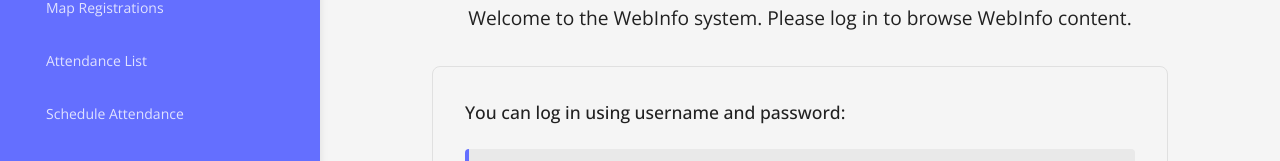
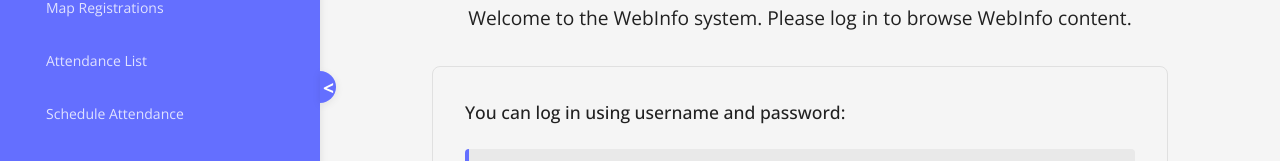
Before and after one commit to dominPS/Webinfo2, a React (Vite) app: page / in a window 1280 px wide. Shown: the part 313-474 px from the top of the page. Built offline with nearby package versions, Linux system fonts and the light colour scheme.

Commit message:
sidebar collapse

```diff
--- a/public/locales/pl/translation.json
+++ b/public/locales/pl/translation.json
@@ -61,5 +61,9 @@
     "login": "Zaloguj",
     "logout": "Wyloguj",
     "notifications": "Powiadomienia"
+  },
+  "sidebar": {
+    "collapseSidebar": "Zwiń pasek boczny",
+    "expandSidebar": "Rozwiń pasek boczny"
   }
 }
--- a/src/features/navigation/Sidebar.tsx
+++ b/src/features/navigation/Sidebar.tsx
@@ -106,6 +106,50 @@ const LogoutButton = styled.button`
   }
 `;
 
+const CollapseButton = styled.button`
+  position: absolute;
+  top: 50%;
+  right: -16px;
+  transform: translateY(-50%);
+  width: 16px;
+  height: 32px;
+  background: ${props => props.theme.colors.primary};
+  border: none;
+  border-radius: 0 16px 16px 0;
+  box-shadow: 0 2px 8px rgba(0,0,0,0.08);
+  display: flex;
+  align-items: center;
+  justify-content: flex-end;
+  cursor: pointer;
+  z-index: 2000;
+  transition: background 0.2s;
+  padding: 0;
+  &:hover {
+    background: ${props => props.theme.colors.primary};
+  }
+`;
+
+const CollapseIcon = styled.span`
+  display: block;
+  color: white;
+  font-size: 1.2rem;
+  font-weight: bold;
+  margin-right: 2px;
+  user-select: none;
+`;
+
+const CollapsedSidebarContainer = styled(SidebarContainer)`
+  width: 60px;
+  min-width: 60px;
+  max-width: 60px;
+  padding: 0;
+  align-items: center;
+  .logo {
+    justify-content: center;
+    padding: 0;
+  }
+`;
+
 interface NavItem {
   path: string;
   translationKey: string;
@@ -169,11 +213,27 @@ export const Sidebar: React.FC = () => {
     }
   };
 
+  const [collapsed, setCollapsed] = React.useState(false);
+
   return (
+    <>
+      {collapsed ? (
+        <CollapsedSidebarContainer>
+          <SidebarHeader className="logo" style={{ justifyContent: 'center', padding: 0, marginBottom: 0, height: '80px' }}>
+            <Logo onlyIcon />
+          </SidebarHeader>
+          <CollapseButton onClick={() => setCollapsed(false)} title={t('navigation.expandSidebar')}>
+            <CollapseIcon>{'>'}</CollapseIcon>
+          </CollapseButton>
+        </CollapsedSidebarContainer>
+      ) : (
         <SidebarContainer>
           <SidebarHeader>
             <Logo />
           </SidebarHeader>
+          <CollapseButton onClick={() => setCollapsed(true)} title={t('navigation.collapseSidebar')}>
+            <CollapseIcon>{'<'}</CollapseIcon>
+          </CollapseButton>
           <NavContainer>
             {navigationItems.map((item) => (
               <NavItem key={item.path} to={item.path}>
@@ -182,9 +242,12 @@ export const Sidebar: React.FC = () => {
                 })}
               </NavItem>
             ))}
-      </NavContainer>      <LogoutButton onClick={handleAuthAction}>
+          </NavContainer>
+          <LogoutButton onClick={handleAuthAction}>
             {isLoggedIn ? t('navigation.logout') : t('navigation.login')}
           </LogoutButton>
         </SidebarContainer>
+      )}
+    </>
   );
 };
--- a/src/shared/components/Logo.tsx
+++ b/src/shared/components/Logo.tsx
@@ -1,4 +1,5 @@
 import styled from '@emotion/styled';
+import React from 'react';
 
 const LogoWrapper = styled.div`
   display: flex;
@@ -16,7 +17,11 @@ const BrandSvg = styled.svg`
   height: 16px;
 `;
 
-export const Logo = () => {
+interface LogoProps {
+  onlyIcon?: boolean;
+}
+
+export const Logo: React.FC<LogoProps> = ({ onlyIcon }) => {
   return (
     <LogoWrapper>
       <LogoSvg viewBox="0 0 36 40" fill="none" xmlns="http://www.w3.org/2000/svg">
@@ -24,6 +29,7 @@ export const Logo = () => {
         <path d="M17.5295 10.1342L8.76475 15.2077V25.3419L0 20.2811V12.2173C0 10.9393 0.688933 9.7508 1.79888 9.11182L17.5295 0V10.1342Z" fill="white"/>
         <path d="M8.76475 25.3419L17.5295 30.4153L26.2943 25.3419V35.476L19.3284 39.5016C18.2184 40.1406 16.8533 40.1406 15.7434 39.5016L0 30.4153L8.76475 25.3419Z" fill="white"/>
       </LogoSvg>
+      {!onlyIcon && (
         <BrandSvg viewBox="0 0 78 16" fill="none" xmlns="http://www.w3.org/2000/svg">
           <path d="M3.09771 15.3642L0.354736 4.92332H2.75324L4.55212 12.5272L6.5934 6.20127V4.92332H8.4178L10.6887 12.5272L12.4876 4.92332H14.8606L12.1304 15.3642H9.87221L7.65232 8.53993L5.39415 15.3642H3.11047H3.09771Z" fill="white"/>
           <path d="M21.9668 15.5815C20.1552 15.5815 18.739 15.1342 17.7439 14.2396C16.7488 13.345 16.2512 11.9776 16.2512 10.1246C16.2512 8.45048 16.6722 7.13419 17.527 6.16294C18.3818 5.19169 19.6704 4.70607 21.3927 4.70607C22.9747 4.70607 24.1612 5.1278 24.9649 5.94569C25.7687 6.77636 26.1642 7.84984 26.1642 9.15336V11.0958H18.5349C18.6497 12.1054 19.0197 12.8083 19.6321 13.1917C20.2445 13.5751 21.1886 13.7668 22.4516 13.7668C22.9747 13.7668 23.5233 13.7157 24.0846 13.6134C24.646 13.5112 25.1308 13.3834 25.5391 13.2173V14.9808C25.067 15.1853 24.5312 15.3387 23.9188 15.4409C23.3064 15.5431 22.6685 15.5942 21.9796 15.5942L21.9668 15.5815ZM18.5349 9.52396H24.0591V8.79553C24.0591 8.07987 23.855 7.51757 23.4723 7.10863C23.0768 6.69968 22.4133 6.50799 21.4692 6.50799C20.3593 6.50799 19.5938 6.7508 19.1728 7.23642C18.7518 7.72205 18.5477 8.48882 18.5477 9.52396H18.5349Z" fill="white"/>
@@ -33,6 +39,7 @@ export const Logo = () => {
           <path d="M60.5853 15.3642V6.80191H59.0671V4.9361H60.5853V3.65814C60.5853 2.61022 60.8787 1.77955 61.4529 1.14057C62.027 0.501595 62.8945 0.182106 64.0427 0.182106C64.4637 0.182106 64.8592 0.220445 65.2037 0.284342C65.5482 0.34824 65.8799 0.437697 66.1733 0.565493V2.27795C65.714 2.11182 65.2547 2.03514 64.7827 2.03514C64.0938 2.03514 63.6217 2.16294 63.3538 2.40575C63.0859 2.64856 62.9583 3.08306 62.9583 3.6837V4.9361H65.6885L65.5737 6.80191H62.9583V15.3642H60.5853Z" fill="white"/>
           <path d="M72.5523 15.5815C70.6769 15.5815 69.299 15.1086 68.4315 14.1757C67.564 13.2428 67.1174 11.8882 67.1174 10.1502C67.1174 8.41214 67.5512 7.05751 68.4315 6.1246C69.3118 5.19169 70.6769 4.71885 72.5396 4.71885C74.4022 4.71885 75.7929 5.19169 76.6732 6.1246C77.5535 7.07029 77.9872 8.41214 77.9872 10.1502C77.9872 11.8882 77.5535 13.2428 76.6732 14.1757C75.8056 15.1214 74.415 15.5815 72.5268 15.5815H72.5523ZM72.5523 13.5623C73.6495 13.5623 74.4278 13.2939 74.8998 12.7572C75.3591 12.2204 75.5887 11.3514 75.5887 10.1502C75.5887 8.94888 75.3591 8.07987 74.8998 7.55591C74.4405 7.03195 73.6623 6.76358 72.5523 6.76358C71.4424 6.76358 70.6897 7.03195 70.2304 7.55591C69.7711 8.07987 69.5414 8.94888 69.5414 10.1502C69.5414 11.3514 69.7711 12.2204 70.2304 12.7572C70.6897 13.2939 71.4679 13.5623 72.5523 13.5623Z" fill="white"/>
         </BrandSvg>
+      )}
     </LogoWrapper>
   );
 };
```
Lines whose indentation alone changed are shown as unchanged.
